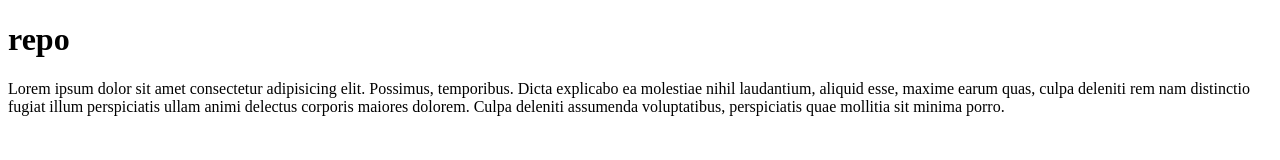
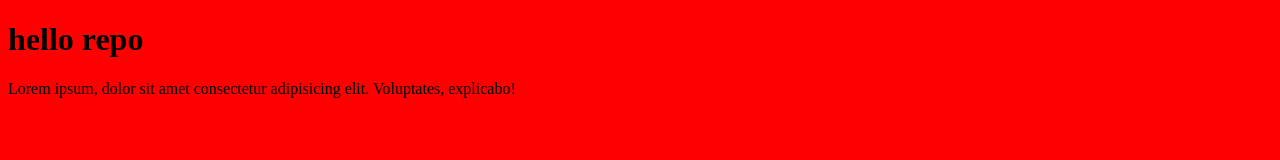
Before and after one commit to baxtiyordevoloper/repo_2025_1yanvar, a plain HTML site: page index.html in a window 1280 px wide. Drawn offline with Linux system fonts and the light colour scheme.

Commit message:
html css  fayli o'zgartirildi va img qo'shildi

```diff
--- a/index.html
+++ b/index.html
@@ -4,9 +4,12 @@
   <meta charset="UTF-8">
   <meta name="viewport" content="width=device-width, initial-scale=1.0">
   <title>Git && github uchun</title>
+  <link rel="stylesheet" href="style.css">
 </head>
 <body>
-  <h1>repo</h1>
-  <p>Lorem ipsum dolor sit amet consectetur adipisicing elit. Possimus, temporibus. Dicta explicabo ea molestiae nihil laudantium, aliquid esse, maxime earum quas, culpa deleniti rem nam distinctio fugiat illum perspiciatis ullam animi delectus corporis maiores dolorem. Culpa deleniti assumenda voluptatibus, perspiciatis quae mollitia sit minima porro.</p>
+  <h1>hello repo</h1>
+  <p>Lorem ipsum, dolor sit amet consectetur adipisicing elit. Voluptates, explicabo!</p>
+
+
 </body>
 </html>
--- a/style.css
+++ b/style.css
@@ -1,3 +1,7 @@
 body{
   background-color: red;
 }
+
+div{
+  color: #fff;
+}
```
Also changed, not shown: img/Image Placeholder.jpg (added).
